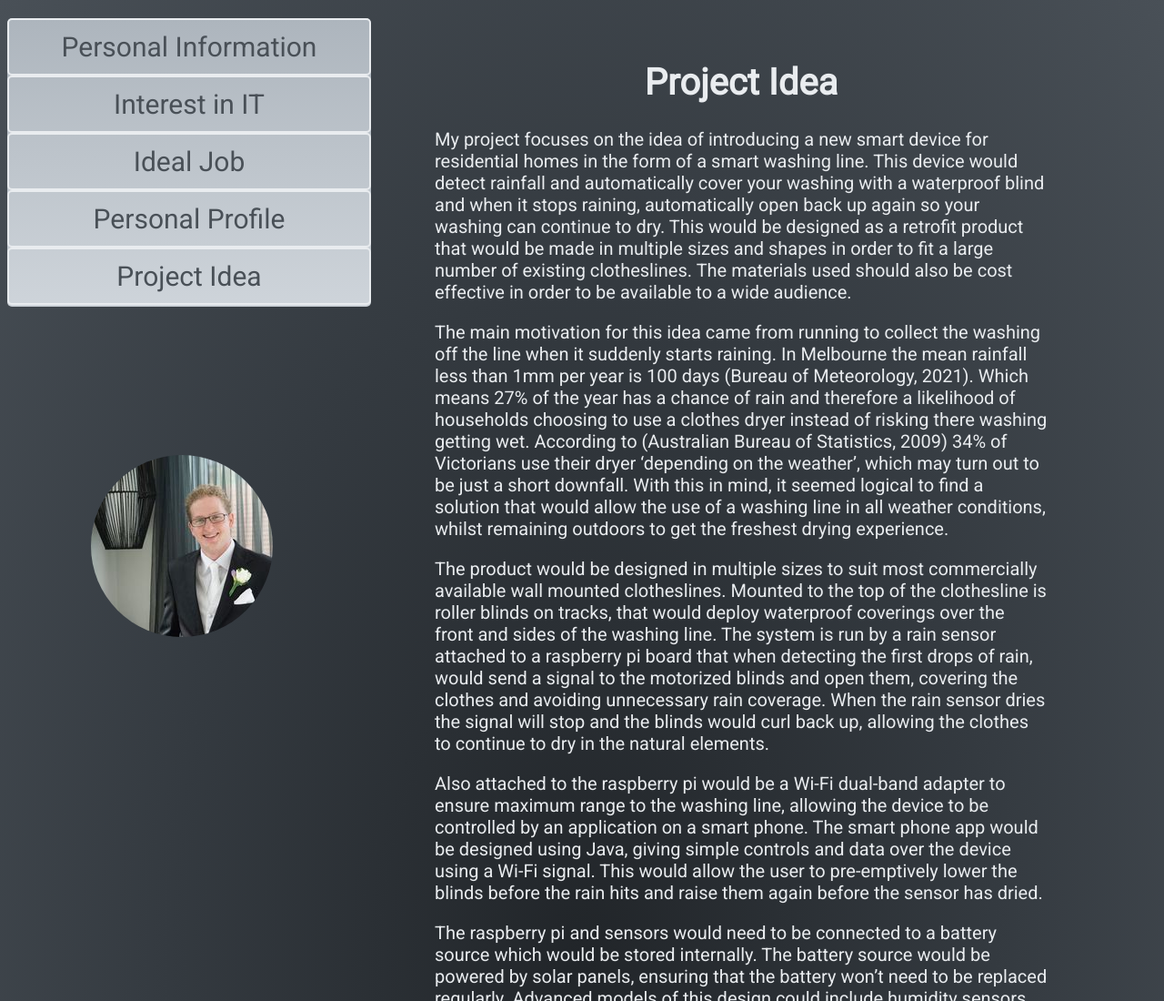
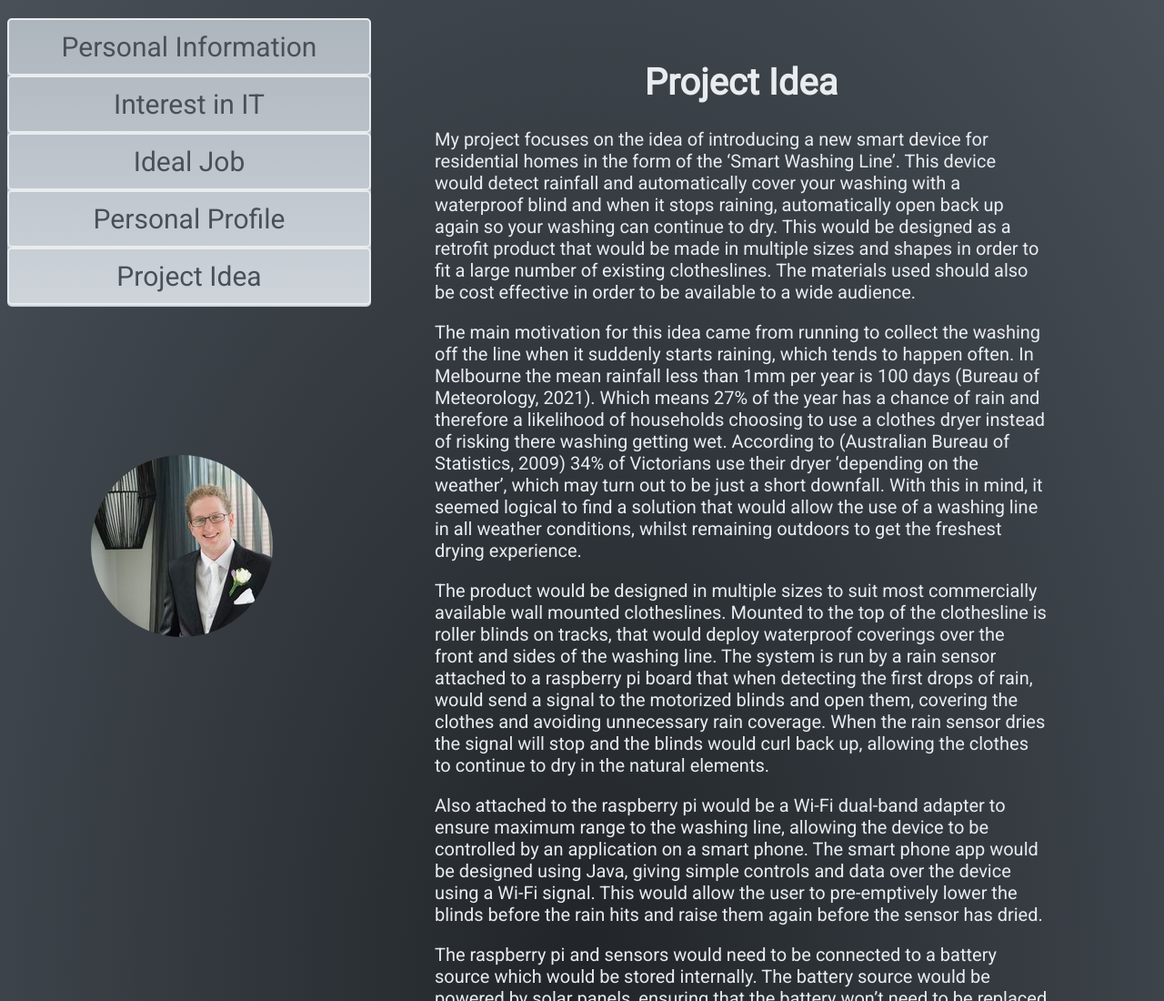
Before and after one commit to JarradDSutherland/Assignment-1---My-Profile, a plain HTML site: page Project Idea.html in a window 1280 px wide. Shown: the top 1100 px of the page at 91% size. Drawn offline with Linux system fonts and the light colour scheme.

Commit message:
Minor grammatical adjustments

```diff
--- a/Project Idea.html
+++ b/Project Idea.html
@@ -30,11 +30,11 @@
 <h1>Project Idea</h1>
 
     <p>
-        My project focuses on the idea of introducing a new smart device for residential homes in the form of a smart washing line. This device would detect rainfall and automatically cover your washing with a waterproof blind and when it stops raining, automatically open back up again so your washing can continue to dry. This would be designed as a retrofit product that would be made in multiple sizes and shapes in order to fit a large number of existing clotheslines. The materials used should also be cost effective in order to be available to a wide audience.
+        My project focuses on the idea of introducing a new smart device for residential homes in the form of the ‘Smart Washing Line’. This device would detect rainfall and automatically cover your washing with a waterproof blind and when it stops raining, automatically open back up again so your washing can continue to dry. This would be designed as a retrofit product that would be made in multiple sizes and shapes in order to fit a large number of existing clotheslines. The materials used should also be cost effective in order to be available to a wide audience.
     </p>
 
     <p>
-        The main motivation for this idea came from running to collect the washing off the line when it suddenly starts raining. In Melbourne the mean rainfall less than 1mm per year is 100 days (Bureau of Meteorology, 2021). Which means 27% of the year has a chance of rain and therefore a likelihood of households choosing to use a clothes dryer instead of risking there washing getting wet. According to (Australian Bureau of Statistics, 2009) 34% of Victorians use their dryer ‘depending on the weather’, which may turn out to be just a short downfall. With this in mind, it seemed logical to find a solution that would allow the use of a washing line in all weather conditions, whilst remaining outdoors to get the freshest drying experience.
+        The main motivation for this idea came from running to collect the washing off the line when it suddenly starts raining, which tends to happen often. In Melbourne the mean rainfall less than 1mm per year is 100 days (Bureau of Meteorology, 2021). Which means 27% of the year has a chance of rain and therefore a likelihood of households choosing to use a clothes dryer instead of risking there washing getting wet. According to (Australian Bureau of Statistics, 2009) 34% of Victorians use their dryer ‘depending on the weather’, which may turn out to be just a short downfall. With this in mind, it seemed logical to find a solution that would allow the use of a washing line in all weather conditions, whilst remaining outdoors to get the freshest drying experience.
     </p>
 
     <p>
@@ -44,11 +44,13 @@
     <p>
         Also attached to the raspberry pi would be a Wi-Fi dual-band adapter to ensure maximum range to the washing line, allowing the device to be controlled by an application on a smart phone. The smart phone app would be designed using Java, giving simple controls and data over the device using a Wi-Fi signal.
         This would allow the user to pre-emptively lower the blinds before the rain hits and raise them again before the sensor has dried.
+
     </p>
 
     <p>
-      The raspberry pi and sensors would need to be connected to a battery source which would be stored internally. The battery source would be powered by solar panels, ensuring that the battery won’t need to be replaced regularly.
-      Advanced models of this design could include humidity sensors, temperature sensors and a light sensor, to detect the chance of rainfall prior to the rain sensor being activated. This data could be transferred to the smart phone app and present a percentage chance of rainfall and allow the user to decide whether to close the blinds early.
+        The raspberry pi and sensors would need to be connected to a battery source which would be stored internally. The battery source would be powered by solar panels, ensuring that the battery won’t need to be replaced regularly.
+        Advanced models of this design could include humidity sensors, temperature sensors and a light sensor, to detect the chance of rainfall prior to the rain sensor being activated. This data could be transferred to the smart phone app and present a percentage chance of rainfall and allow the user to decide whether to close the blinds early.
+
     </p>
 
     <p>
```
